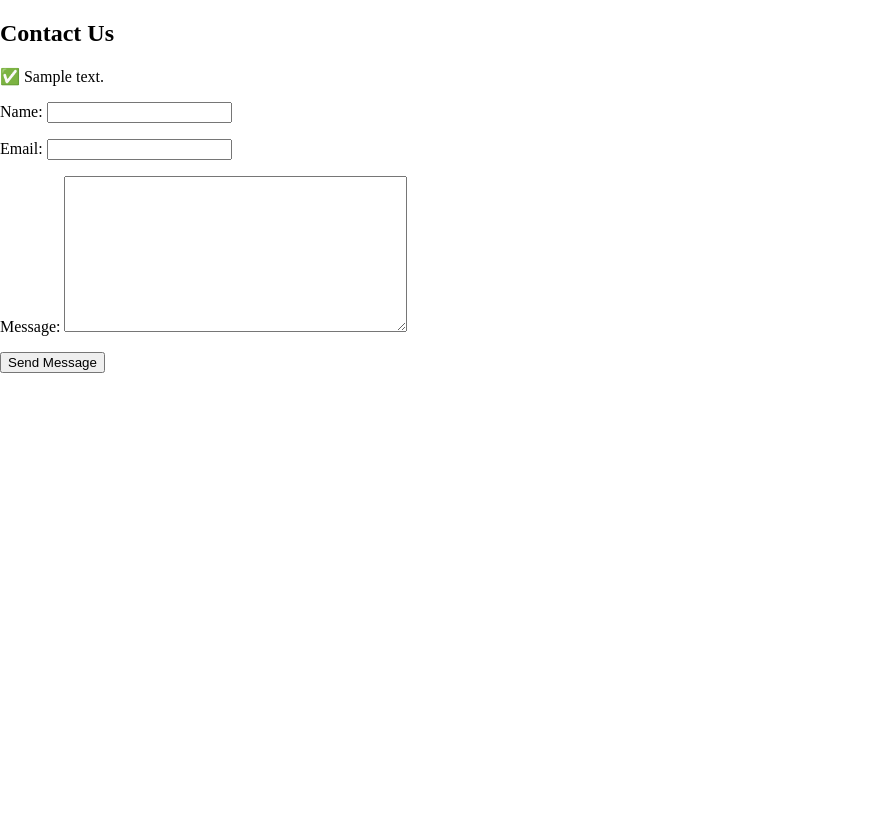
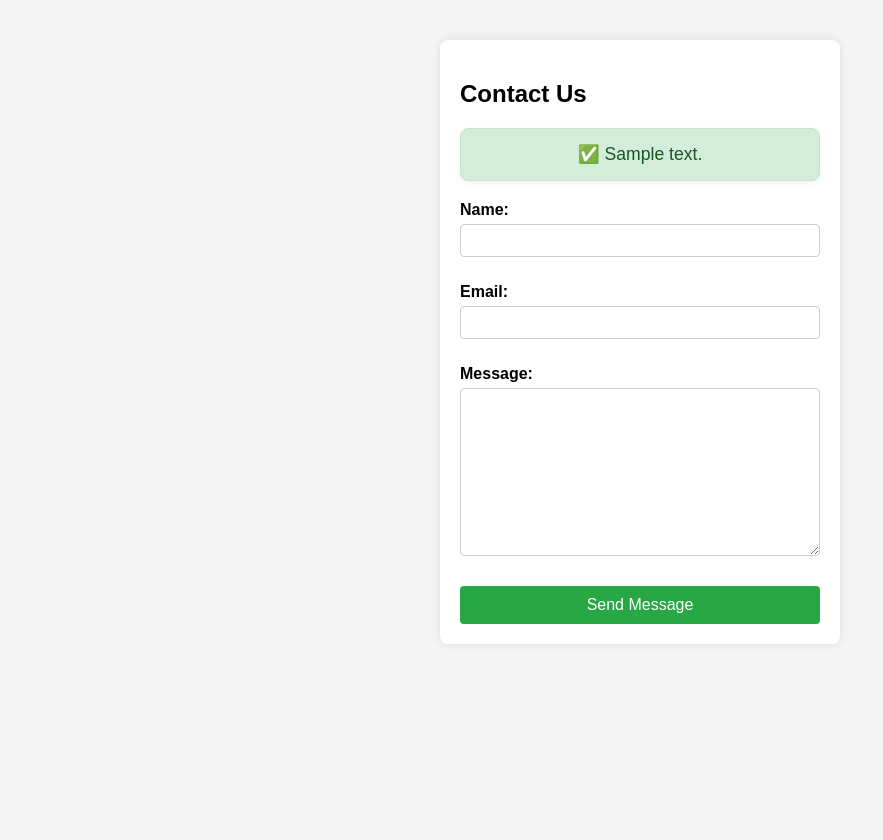
Before and after one commit to valkon30493/PetWellnessWeb, a Django app: template contact/templates/contact/contact.html in a window 1280 px wide. Shown: the whole page, without its empty margins (0-883 px from the left). Before the commit the page ends 373 px from the top, so only its background shows below. Run offline with Django 5.2, Linux system fonts and the light colour scheme; the template is opened without the code that fills it: values that come from a table or form of the project are taken from there, most other values are stand-ins (such as "Sample title", 1, 10 or a date in 2020); parts of the project's set-up code (start-up, migrations or seed data) failed here and were passed over.

Commit message:
Add logo and improve layout styles

```diff
--- a/static/css/style.css
+++ b/static/css/style.css
@@ -3,6 +3,8 @@ html, body {
     height: 100%;
     margin: 0;
     padding: 0;
+    font-family: Arial, sans-serif;
+    background-color: #f4f4f4;
 }
 
 .page-wrapper {
@@ -14,13 +16,23 @@ html, body {
 /* Navigation bar */
 .nav-bar {
     background-color: #28a745;
-    padding: 15px;
-    text-align: center;
+    padding: 10px 30px;
+    display: flex;
+    justify-content: space-between;
+    align-items: center;
+}
+
+.nav-logo img {
+    height: 50px;
+}
+
+.nav-links {
+    display: flex;
+    gap: 20px;
 }
 
 .nav-link {
     color: white;
-    margin: 0 15px;
     text-decoration: none;
     font-weight: bold;
 }
@@ -83,8 +95,61 @@ html, body {
     text-decoration: underline;
 }
 
-.logo {
-    height: 50px;
-    vertical-align: middle;
-    margin-right: 15px;
+/* Contact form container */
+.contact-container {
+    background: white;
+    padding: 20px;
+    border-radius: 8px;
+    box-shadow: 0 0 10px rgba(0, 0, 0, 0.1);
+    width: 100%;
+    max-width: 400px;
+    box-sizing: border-box;
+    margin: 40px auto;
 }
+
+/* Form fields */
+.contact-container label {
+    font-weight: bold;
+    display: block;
+    margin: 10px 0 5px;
+}
+
+.contact-container input,
+.contact-container textarea {
+    width: 100%;
+    padding: 8px;
+    margin-bottom: 10px;
+    border: 1px solid #ccc;
+    border-radius: 4px;
+    box-sizing: border-box;
+}
+
+/* Submit button */
+.contact-container button {
+    background: #28a745;
+    color: white;
+    border: none;
+    padding: 10px;
+    width: 100%;
+    font-size: 16px;
+    cursor: pointer;
+    border-radius: 4px;
+}
+
+.contact-container button:hover {
+    background: #218838;
+}
+
+/* Success message styling */
+.success-message {
+    background-color: #d4edda;
+    color: #155724;
+    padding: 15px 20px;
+    margin: 20px auto;
+    border: 1px solid #c3e6cb;
+    border-radius: 8px;
+    text-align: center;
+    font-size: 1.1rem;
+    max-width: 600px;
+    box-shadow: 0 2px 6px rgba(0, 0, 0, 0.05);
+}
```
Also changed, not shown: clinic/templates/clinic/home.html (+7 -5 lines).
